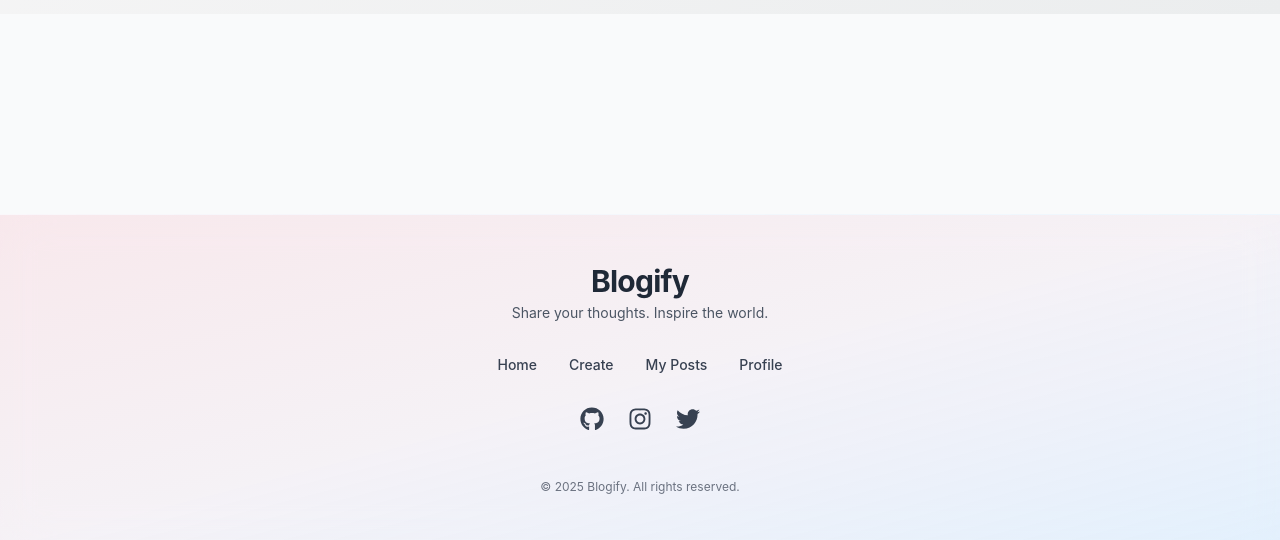
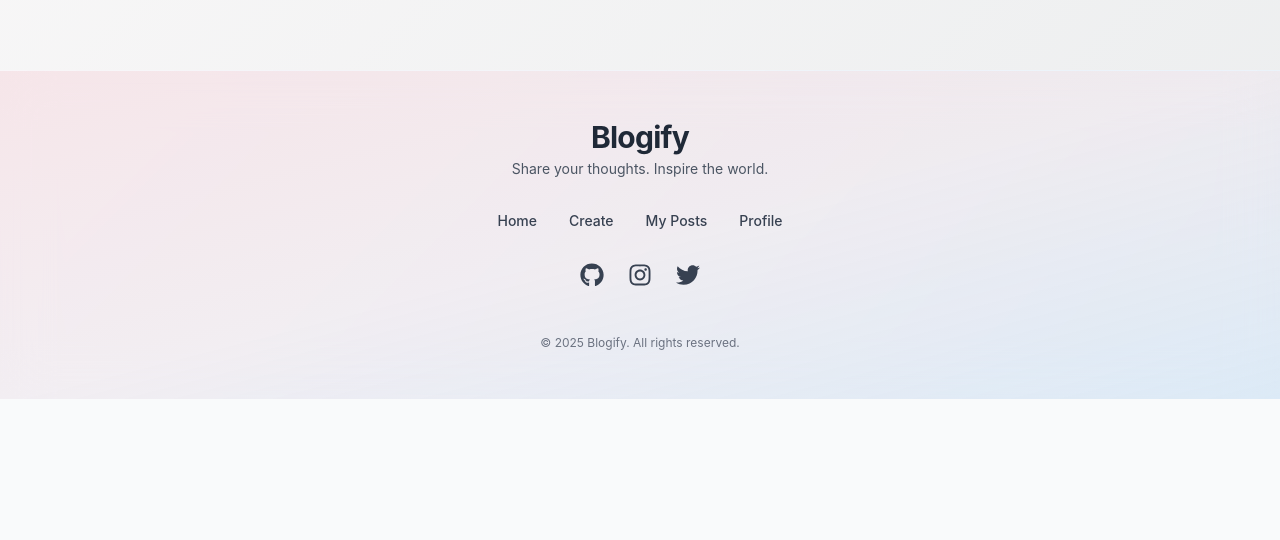
Before and after one commit to milankalkani/Blogify-Frontend, a React (Create React App) app: page / in a window 1280 px wide. Shown: the part 882-1422 px from the top of the page. After the commit the page ends 1281 px from the top, so only its background shows below. Built offline with nearby package versions, Linux system fonts and the light colour scheme; no server answers.

Commit message:
Fix layout spacing and update Home, App, Footer

```diff
--- a/src/App.jsx
+++ b/src/App.jsx
@@ -15,6 +15,7 @@ import Profile from "./pages/Profile";
 import Footer from "./components/Footer";
 import ProtectedRoute from "./components/ProtectedRoute";
 
+// App.jsx (updated wrapper)
 function App() {
   return (
     <ThemeProvider>
@@ -22,8 +23,9 @@ function App() {
         <AuthProvider>
           <PostProvider>
             <CommentProvider>
-              <div className="bg-background-light dark:bg-background-dark text-text-light dark:text-text-dark transition-colors duration-500 min-h-screen">
+              <div className="min-h-screen flex flex-col bg-gradient-to-br from-[#fdfbfb] to-[#ebedee] dark:from-[#0b1220] dark:to-[#071025] text-text-light dark:text-text-dark transition-colors duration-500">
                 <Navbar />
+                <div className="flex-grow">
                   <Routes>
                     <Route path="/" element={<Home />} />
                     <Route path="/post/:id" element={<SinglePost />} />
@@ -36,6 +38,7 @@ function App() {
                       <Route path="/profile" element={<Profile />} />
                     </Route>
                   </Routes>
+                </div>
                 <Footer />
               </div>
             </CommentProvider>
@@ -46,4 +49,5 @@ function App() {
   );
 }
 
+
 export default App;
--- a/src/components/Footer.jsx
+++ b/src/components/Footer.jsx
@@ -3,7 +3,7 @@ import { FaGithub, FaInstagram, FaTwitter } from "react-icons/fa";
 
 const Footer = () => {
   return (
-    <footer className="mt-20 w-full bg-gradient-to-br from-[#F7CED7]/40 via-[#F0E5EF]/40 to-[#CDE7FF]/50 backdrop-blur-xl border-t border-white/40">
+    <footer className="w-full bg-gradient-to-br from-[#F7CED7]/40 via-[#F0E5EF]/40 to-[#CDE7FF]/50 backdrop-blur-xl border-t border-white/40">
       <div className="max-w-6xl mx-auto px-6 py-12 flex flex-col items-center gap-8">
 
         {/* Brand */}
--- a/src/pages/Home.jsx
+++ b/src/pages/Home.jsx
@@ -6,16 +6,11 @@ import { motion, useScroll, useTransform } from "framer-motion";
 const Home = () => {
   const { scrollYProgress } = useScroll();
 
-  // Soft parallax + fade on scroll
   const y = useTransform(scrollYProgress, [0, 1], [0, -120]);
   const opacity = useTransform(scrollYProgress, [0, 0.3], [1, 0.9]);
 
   return (
-    <motion.div
-      style={{ y, opacity }}
-      className="min-h-screen bg-gradient-to-br from-[#fdfbfb] to-[#ebedee]"
-    >
-      {/* 🌟 HERO SECTION */}
+    <motion.div style={{ y, opacity }} className="bg-transparent">
       <motion.div
         initial={{ opacity: 0, y: 20 }}
         animate={{ opacity: 1, y: 0 }}
@@ -23,8 +18,6 @@ const Home = () => {
       >
         <Hero />
       </motion.div>
-
-      {/* 📝 POST LIST SECTION */}
 
       <motion.div
         initial={{ opacity: 0, y: 40 }}
@@ -42,7 +35,7 @@ const Home = () => {
       </motion.div>
 
       <motion.div
-        className="max-w-7xl mx-auto px-6 py-16"
+        className="max-w-7xl mx-auto px-6 pt-16 mb-0"
         initial={{ opacity: 0, y: 40 }}
         animate={{ opacity: 1, y: 0 }}
         transition={{ delay: 0.3, duration: 0.7 }}
```
Also changed, not shown: src/components/PostList.jsx (indentation only), src/index.css (line endings or trailing spaces). Lines whose indentation alone changed are shown as unchanged.
